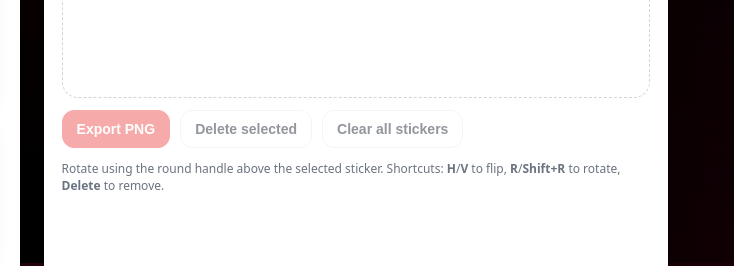
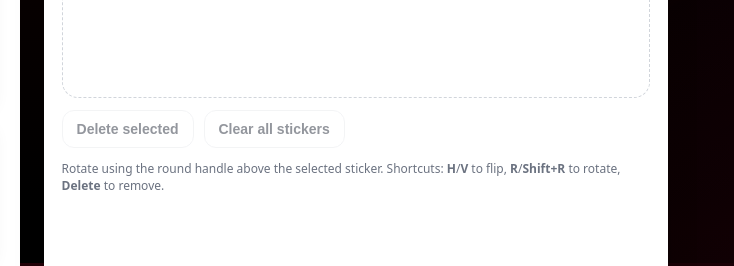
Before and after one commit to excelliumCoin/anomapfpgenerator, a plain HTML site: page index.html in a window 1280 px wide. Shown: the part 537-803 px from the top of the page, 546-1280 px from the left. Drawn offline with Linux system fonts and the light colour scheme.

Commit message:
Update index.html

```diff
--- a/index.html
+++ b/index.html
@@ -102,7 +102,6 @@
         </div>
 
         <div class="controls">
-          <button id="exportPNG" class="btn primary" disabled>Export PNG</button>
           <button id="deleteSelected" class="btn" disabled>Delete selected</button>
           <button id="clearStickers" class="btn" disabled>Clear all stickers</button>
           <span style="flex:1"></span>
```
